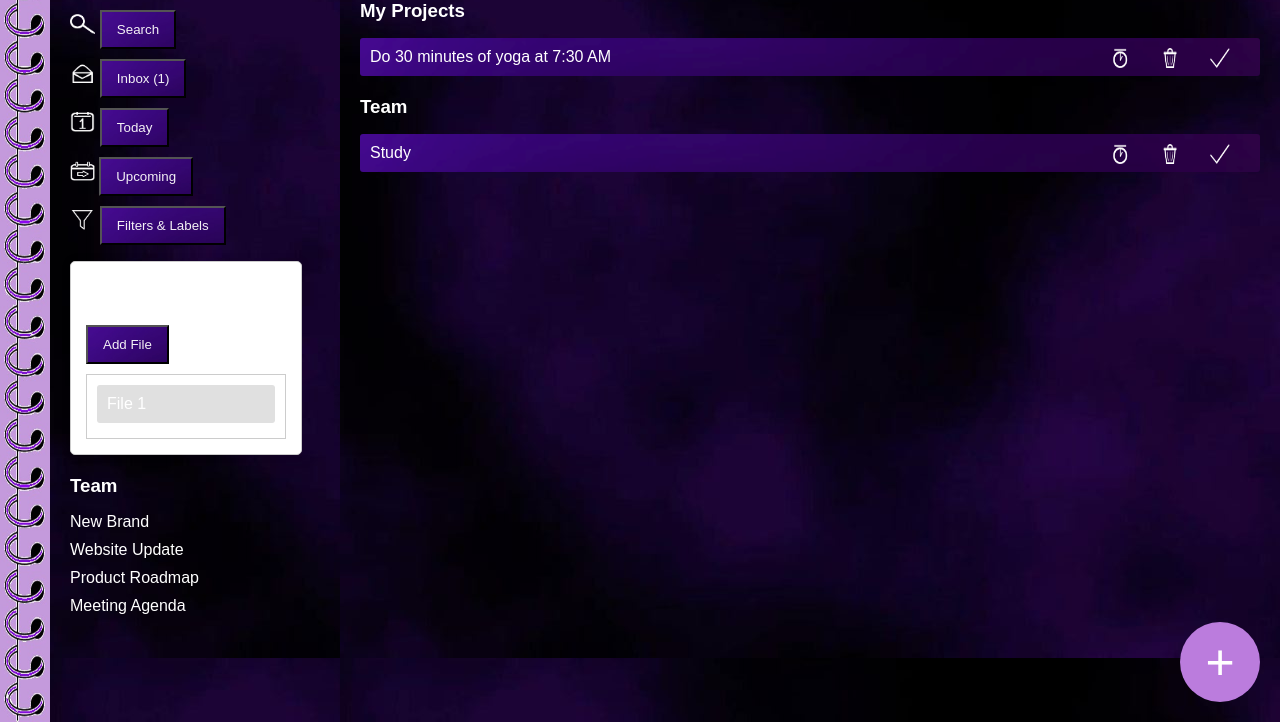
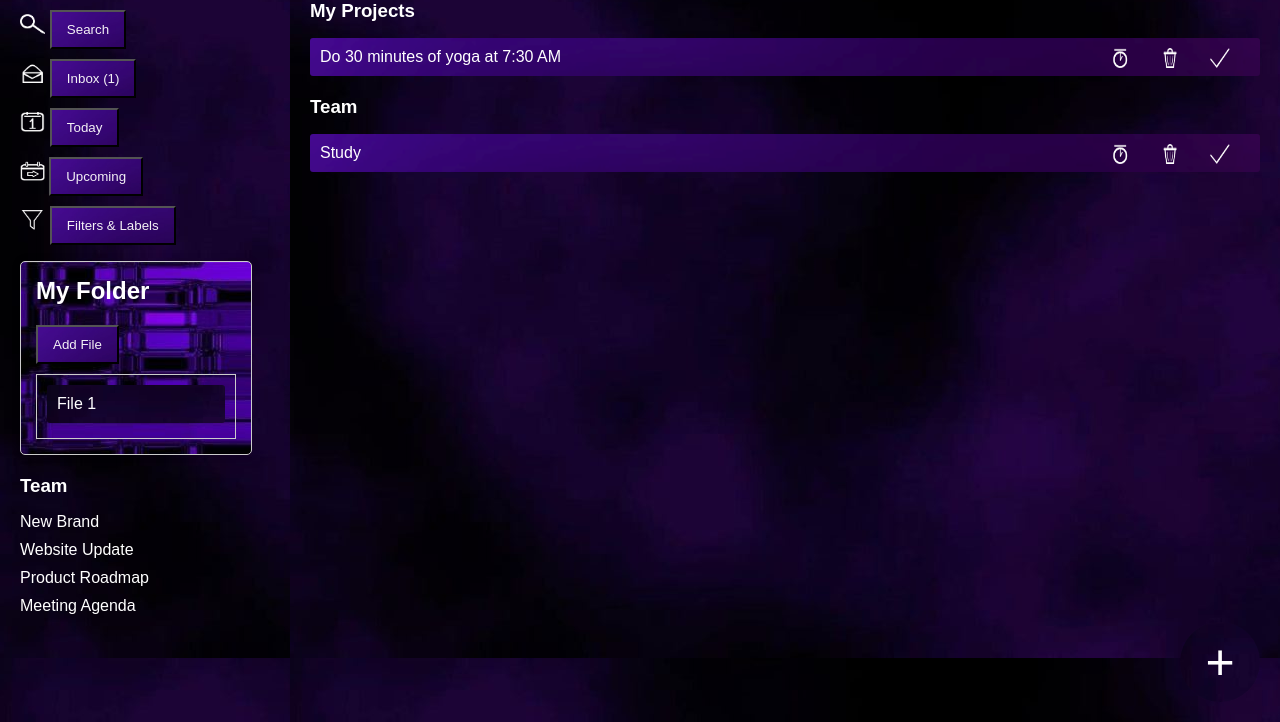
Before and after one commit to Tanishq172006/Todo, a plain HTML site: page index.html in a window 1280 px wide. Both pictures are taken after a click on the button "Add File". Shown: the part 78-800 px from the top of the page. Drawn offline with Linux system fonts and the light colour scheme.

Commit message:
Removed border and added glitch bg

```diff
--- a/index.html
+++ b/index.html
@@ -11,7 +11,7 @@
 <body>
 
     <div class="container">
-        <img src="./border.jpg" ,height="100vh" , width="50px" />
+       <!-- <img src="./border.jpg" ,height="100vh" , width="50px" /> -->
         <div class="sidebar">
             <div class="profile">
                 <h2>User Profile</h2>
--- a/styles.css
+++ b/styles.css
@@ -92,7 +92,7 @@ body {
 }
 
 .folder {
-  background-color: #fff;
+  background-image: url('./bg1.jpg');
   border: 1px solid #ccc;
   border-radius: 5px;
   padding: 15px;
@@ -113,7 +113,7 @@ body {
 }
 
 .file {
-  background-color: #e0e0e0;
+  background-image: url('./bg4.jpg');
   margin-bottom: 5px;
   padding: 10px;
   border-radius: 3px;
@@ -174,7 +174,7 @@ body {
 .circle {
   width: 80px;
   height: 80px;
-  background-color: #bb7cdd;
+  background-image: url('./bg4.jpg');
   border-radius: 50%;
   display: flex;
   justify-content: center;
@@ -237,7 +237,7 @@ body {
   top: 50%;
   left: 50%;
   transform: translate(-50%, -50%);
-  background-color: #c94cf7;
+  background-image: url('./bg1.jpg');
   padding: 20px;
   border: 1px solid #888;
   width: 80%;
```
